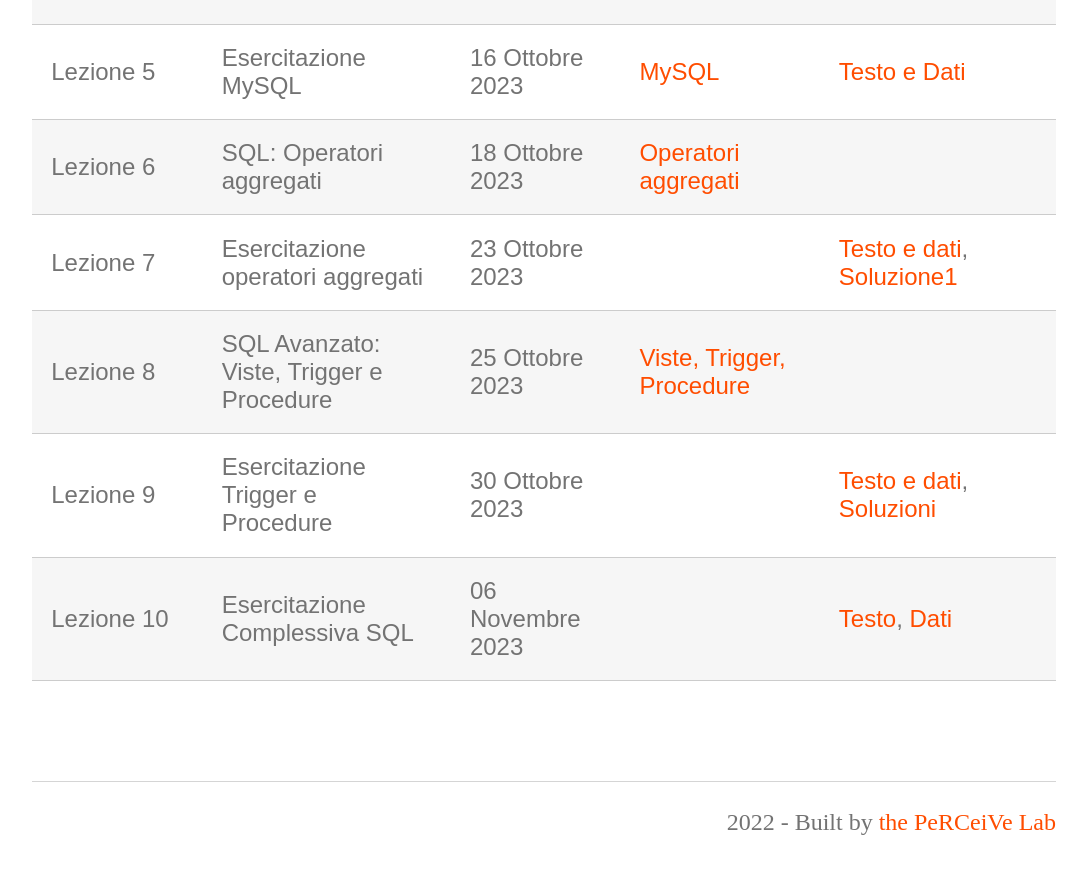
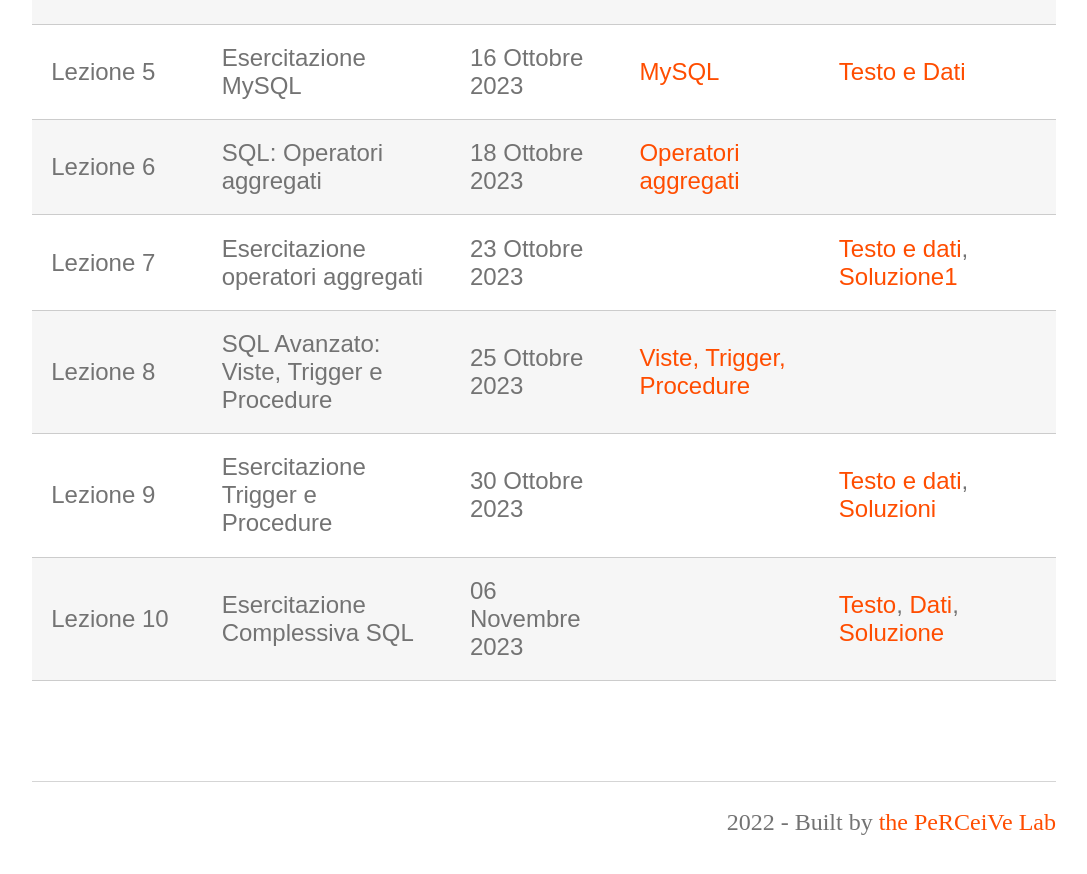
Before and after one commit to perceivelab/database-course, a Jekyll site: the page built from lezioni.md, in a window 1280 px wide and 900 px high, scrolled down 812 px. Shown: the top 874 px of the window, without its empty margins (96-1183 px from the left). Built offline with Jekyll 4.4.1, drawn with Linux system fonts in a browser that asks for light colours; our own code applies the rules of GitHub Pages for plain Markdown files.

Commit message:
Update lezioni.md

```diff
--- a/lezioni.md
+++ b/lezioni.md
@@ -17,7 +17,7 @@
 | Lezione 7  | Esercitazione operatori aggregati                    | 23 Ottobre 2023   | | [Testo e dati](https://drive.google.com/file/d/1G4ahE5VfEiN24muC71vMFQ-5_-l-DOiC/view?usp=sharing), [Soluzione1](https://drive.google.com/file/d/1spNlz6uf3L99u0WcApaVwyBlIPntX-hm/view?usp=sharing)                        |          |
 | Lezione 8  | SQL Avanzato: Viste, Trigger e Procedure                    | 25 Ottobre 2023   | [Viste, Trigger, Procedure](https://drive.google.com/file/d/1ozn-jZ9T1RyDab2dNy-xAMl50L3Jh-_p/view?usp=sharing)
 | Lezione 9  | Esercitazione  Trigger e Procedure                    | 30 Ottobre 2023   | | [Testo e dati](https://drive.google.com/file/d/1ObvX1ge8y0DprSpLNIfv-BbeP2Fhrj-v/view?usp=sharing), [Soluzioni](https://drive.google.com/file/d/196iZq1glejybu-TEcTCswHY-MSgDI8o-/view?usp=sharing)                       |          |
-| Lezione 10  | Esercitazione  Complessiva SQL| 06 Novembre 2023   | | [Testo](https://drive.google.com/file/d/1Vojmmpwx2-9t_jbwWkKjqjVJo5rr1Fnf/view?usp=sharing), [Dati](https://drive.google.com/file/d/1h2KtBlItR-cOHQgV1PC1R31B9pLWum_K/view?usp=sharing)                       |          |
+| Lezione 10  | Esercitazione  Complessiva SQL| 06 Novembre 2023   | | [Testo](https://drive.google.com/file/d/1Vojmmpwx2-9t_jbwWkKjqjVJo5rr1Fnf/view?usp=sharing), [Dati](https://drive.google.com/file/d/1h2KtBlItR-cOHQgV1PC1R31B9pLWum_K/view?usp=sharing), [Soluzione](https://drive.google.com/file/d/1ItkEegrrIM5Gz49Ez-mcWSxHH8kfjS9I/view?usp=sharing)                       |          |
 
 
 
```
